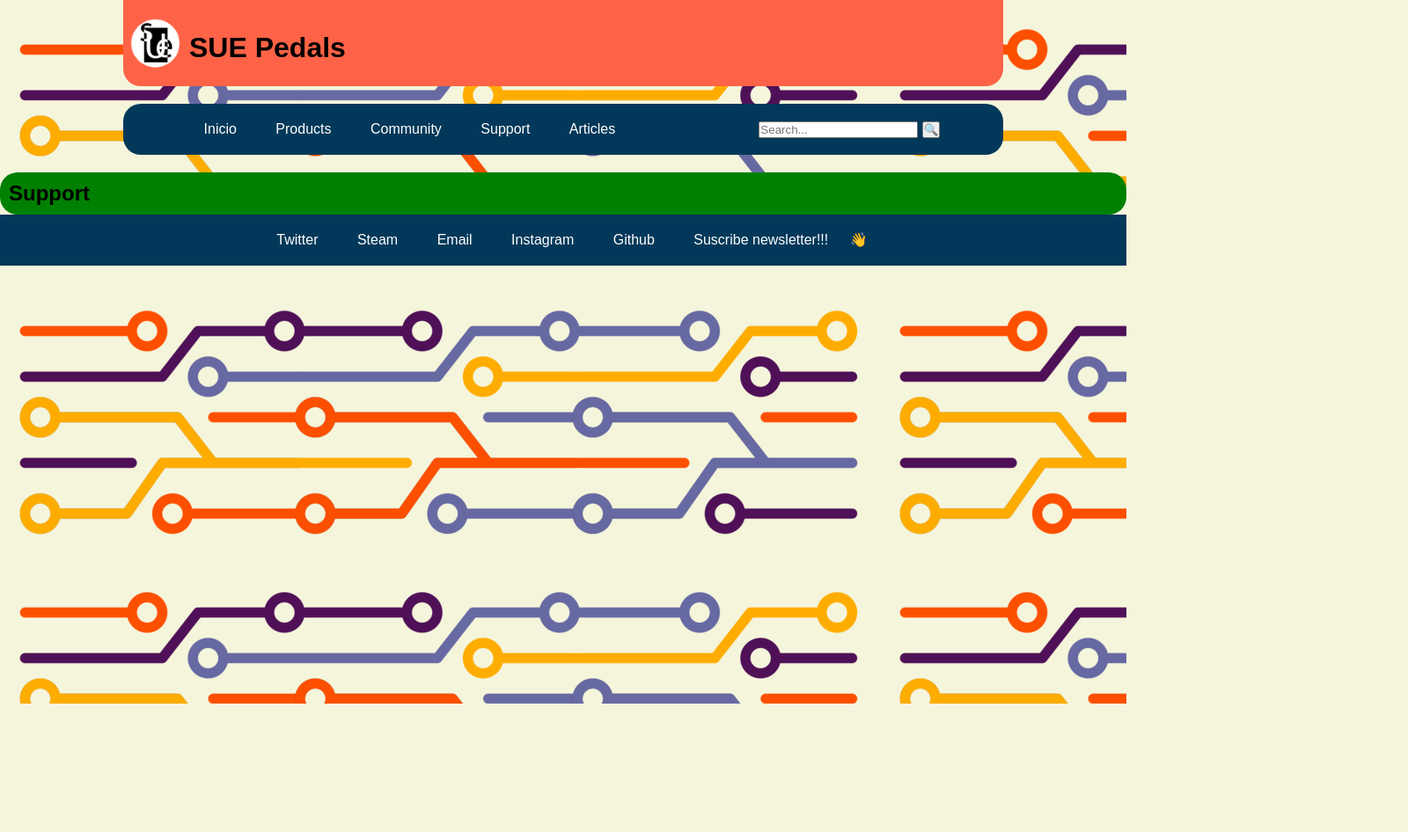
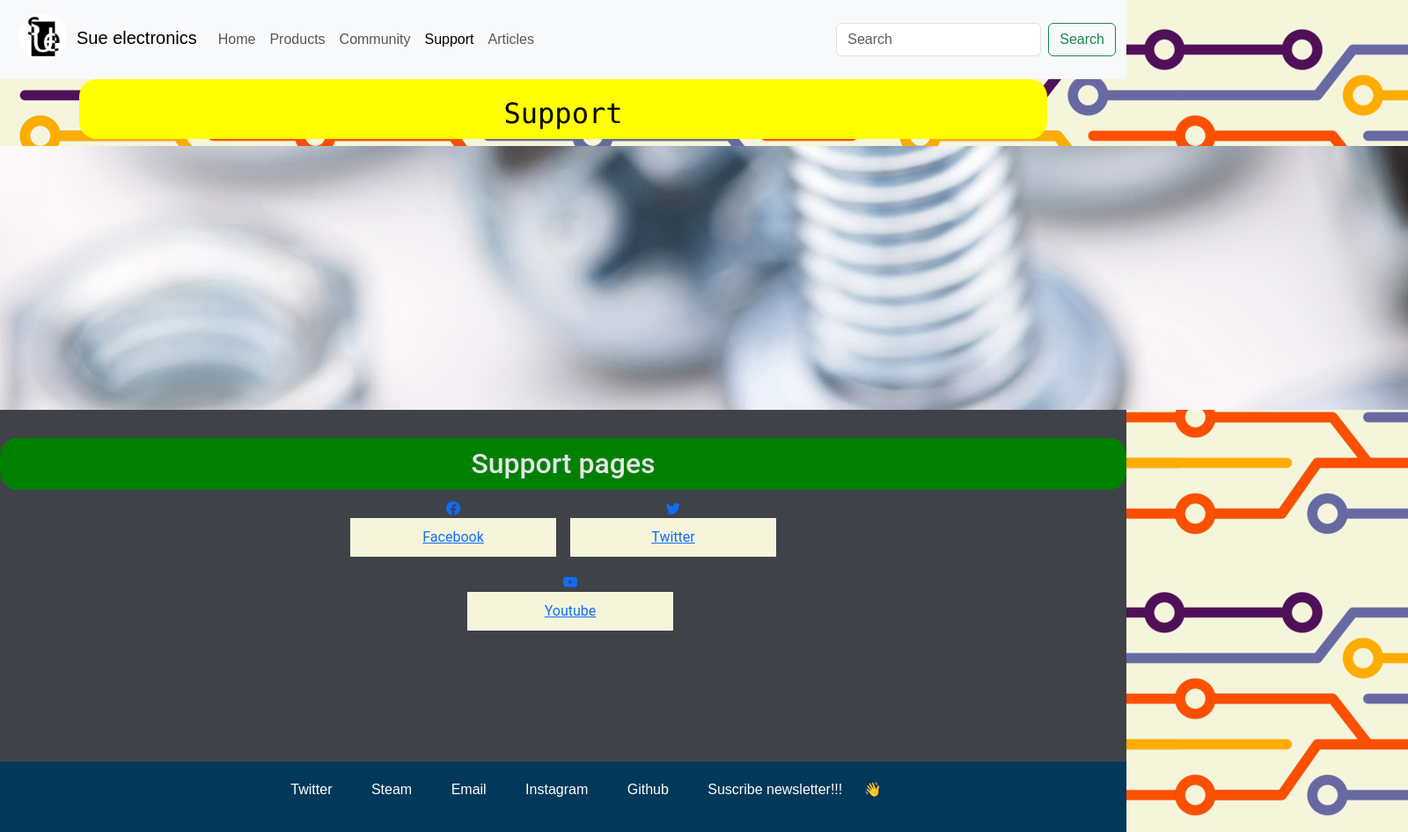
Before and after one commit to santuribe/pf, a plain HTML site: page pages/support.html in a window 1280 px wide. Shown: the whole page at 88% size, 1600 px wide, since content can reach past the window. Before the commit the page ends 800 px from the top, so only its background shows below. Drawn offline with nearby package versions, Linux system fonts and the light colour scheme; a web font is replaced by a local one.

Commit message:
support y mas

```diff
--- a/css/style.css
+++ b/css/style.css
@@ -233,7 +233,7 @@ article {
 }
 
 .wrapper {
-    min-height: 100vh;
+    min-height: 50vh;
     padding: 2rem 0;
     background: #40424a;
     color: #e4e4e8;
--- a/pages/support.html
+++ b/pages/support.html
@@ -5,7 +5,9 @@
 	<meta charset="UTF-8">
 	<meta http-equiv="X-UA-Compatible" content="IE=edge">
 	<meta name="viewport" content="width=device-width, initial-scale=1.0">
-	<title>Support</title>
+	<link href="https://cdn.jsdelivr.net/npm/bootstrap@5.3.0-alpha3/dist/css/bootstrap.min.css" rel="stylesheet"
+		integrity="sha384-KK94CHFLLe+nY2dmCWGMq91rCGa5gtU4mk92HdvYe+M/SXH301p5ILy+dN9+nJOZ" crossorigin="anonymous">
+	<title>Home</title>
 	<link rel="preconnect" href="https://fonts.googleapis.com">
 	<link rel="preconnect" href="https://fonts.gstatic.com" crossorigin>
 	<link href="https://fonts.googleapis.com/css2?family=Sono:wght@300;400;500&display=swap" rel="stylesheet">
@@ -15,49 +17,95 @@
 <body>
 	<!---------------------- header------------------------------------- -->
 	<header>
-		<div class="cabecera">
-			<a href="../index.html">
-				<figure>
-					<img src="../img/sue100.png" alt="Ir al inicio">
-				</figure>
-			</a>
-			<h1>SUE Pedals</h1>
-		</div>
-		<div class="div-nav">
-			<nav>
-				<ul>
+		<nav class="navbar navbar-expand-lg bg-body-tertiary">
+			<div class="container-fluid">
+				<a class="navbar-brand" href="#"><img src="../img/sue100.png" alt="Sue electronics">Sue electronics </a>
 
-					<li><a href="../index.html">Inicio</a></li>
-					<li><a href="products.html">Products</a></li>
-					<li><a href="community.html">Community</a></li>
-					<li><a href="support.html">Support</a></li>
-					<li><a href="articles.html">Articles</a></li>
 
-				</ul>
+				<button class="navbar-toggler" type="button" data-bs-toggle="collapse"
+					data-bs-target="#navbarNavAltMarkup" aria-controls="navbarNavAltMarkup" aria-expanded="false"
+					aria-label="Toggle navigation">
+					<span class="navbar-toggler-icon"></span>
+				</button>
+				<div class="collapse navbar-collapse" id="navbarNavAltMarkup">
+					<div class="navbar-nav">
+						<a class="nav-link" aria-current="page" href="../index.html">Home</a>
+						<a class="nav-link" href="../pages/products.html">Products</a>
+						<a class="nav-link" href="../pages/community.html">Community</a>
+						<a class="nav-link active" href="../pages/support.html">Support</a>
+						<a class="nav-link" href="../pages/articles.html">Articles</a>
 
-			</nav>
 
-			<form action="">
-				<input type="search" placeholder="Search...">
-				<input type="submit" value="🔍">
-			</form>
-		</div>
+					</div>
+				</div>
+				<form class="d-flex" role="search">
+					<input class="form-control me-2" type="search" placeholder="Search" aria-label="Search">
+					<button class="btn btn-outline-success" type="submit">Search</button>
+				</form>
+			</div>
+		</nav>
 
 
 
 	</header>
+
+
 	<!---------------------- main------------------------------------- -->
 
 	<main>
-		<h2>Support</h2>
+		<!-- abre carrusel de imagenes------------------------------------------------------------------>
+		<h2 class="h2-c">Support</h2>
+		<div class="support-img">
+			<img src="../img/support_masthead.jpg" alt="">
+		</div>
+		<!-- cierra carrusel de imagenes-------------------------------------------------->
+
+		<div class="wrapper">
+			<h2>Support pages</h2>
+			<div class="grid">
+				<div class="grid-item">
+					<a href="https://www.facebook.com/">
+						<svg xmlns="http://www.w3.org/2000/svg" width="16" height="16" fill="currentColor"
+							class="bi bi-facebook" viewBox="0 0 16 16">
+							<path
+								d="M16 8.049c0-4.446-3.582-8.05-8-8.05C3.58 0-.002 3.603-.002 8.05c0 4.017 2.926 7.347 6.75 7.951v-5.625h-2.03V8.05H6.75V6.275c0-2.017 1.195-3.131 3.022-3.131.876 0 1.791.157 1.791.157v1.98h-1.009c-.993 0-1.303.621-1.303 1.258v1.51h2.218l-.354 2.326H9.25V16c3.824-.604 6.75-3.934 6.75-7.951z" />
+						</svg>
+						<figcaption>Facebook</figcaption>
+					</a>
+				</div>
+				<div class="grid-item">
+					<a href="https://www.twitter.com/">
+						<svg xmlns="http://www.w3.org/2000/svg" width="16" height="16" fill="currentColor"
+							class="bi bi-twitter" viewBox="0 0 16 16">
+							<path
+								d="M5.026 15c6.038 0 9.341-5.003 9.341-9.334 0-.14 0-.282-.006-.422A6.685 6.685 0 0 0 16 3.542a6.658 6.658 0 0 1-1.889.518 3.301 3.301 0 0 0 1.447-1.817 6.533 6.533 0 0 1-2.087.793A3.286 3.286 0 0 0 7.875 6.03a9.325 9.325 0 0 1-6.767-3.429 3.289 3.289 0 0 0 1.018 4.382A3.323 3.323 0 0 1 .64 6.575v.045a3.288 3.288 0 0 0 2.632 3.218 3.203 3.203 0 0 1-.865.115 3.23 3.23 0 0 1-.614-.057 3.283 3.283 0 0 0 3.067 2.277A6.588 6.588 0 0 1 .78 13.58a6.32 6.32 0 0 1-.78-.045A9.344 9.344 0 0 0 5.026 15z" />
+						</svg>
+						<figcaption>Twitter</figcaption>
+					</a>
+				</div>
+			</div>
+			<div class="grid">
+				<div class="grid-item">
+					<div class="grid-item">
+						<a href="https://www.youtube.com/">
+							<svg xmlns="http://www.w3.org/2000/svg" width="16" height="16" fill="currentColor" class="bi bi-youtube" viewBox="0 0 16 16">
+								<path d="M8.051 1.999h.089c.822.003 4.987.033 6.11.335a2.01 2.01 0 0 1 1.415 1.42c.101.38.172.883.22 1.402l.01.104.022.26.008.104c.065.914.073 1.77.074 1.957v.075c-.001.194-.01 1.108-.082 2.06l-.008.105-.009.104c-.05.572-.124 1.14-.235 1.558a2.007 2.007 0 0 1-1.415 1.42c-1.16.312-5.569.334-6.18.335h-.142c-.309 0-1.587-.006-2.927-.052l-.17-.006-.087-.004-.171-.007-.171-.007c-1.11-.049-2.167-.128-2.654-.26a2.007 2.007 0 0 1-1.415-1.419c-.111-.417-.185-.986-.235-1.558L.09 9.82l-.008-.104A31.4 31.4 0 0 1 0 7.68v-.123c.002-.215.01-.958.064-1.778l.007-.103.003-.052.008-.104.022-.26.01-.104c.048-.519.119-1.023.22-1.402a2.007 2.007 0 0 1 1.415-1.42c.487-.13 1.544-.21 2.654-.26l.17-.007.172-.006.086-.003.171-.007A99.788 99.788 0 0 1 7.858 2h.193zM6.4 5.209v4.818l4.157-2.408L6.4 5.209z"/>
+							  </svg>
+							<figcaption>Youtube</figcaption>
+						</a>
+					</div>
+
+			</div>
+
+
+		</div>
 
 
 	</main>
+	<!---------------------- footer------------------------------------- -->
 
-
-	<!---------------------- footer------------------------------------- -->
 	<footer>
-        <div class="foot">
+		<div class="foot">
 			<nav>
 
 				<ul>
@@ -74,9 +122,10 @@
 			</nav>
 		</div>
 
-
 	</footer>
-
+	<script src="https://cdn.jsdelivr.net/npm/bootstrap@5.3.0-alpha3/dist/js/bootstrap.bundle.min.js"
+		integrity="sha384-ENjdO4Dr2bkBIFxQpeoTz1HIcje39Wm4jDKdf19U8gI4ddQ3GYNS7NTKfAdVQSZe"
+		crossorigin="anonymous"></script>
 </body>
 
 </html>
```
Also changed, not shown: index.html (+27 -23 lines), img/support_masthead.jpg (added).
